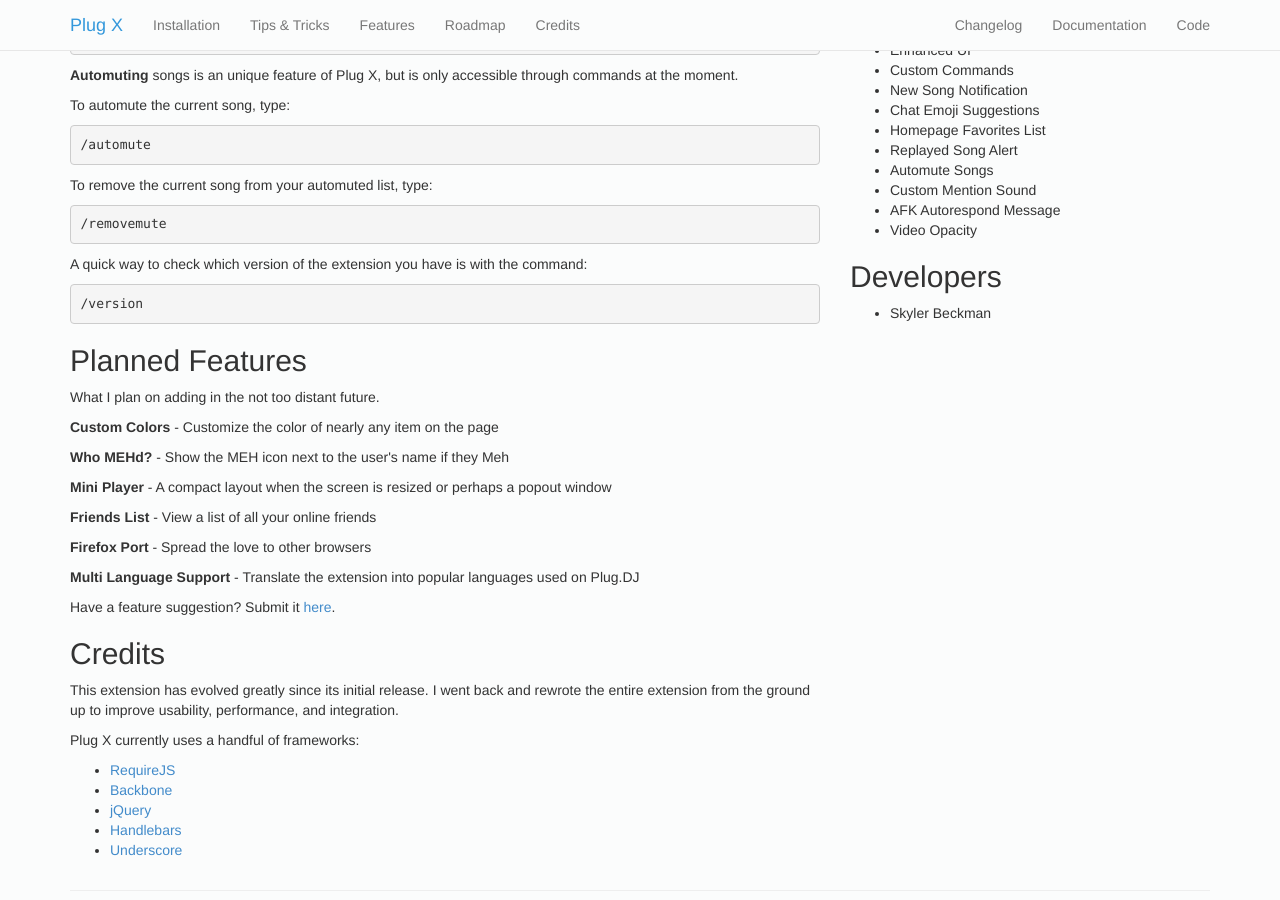
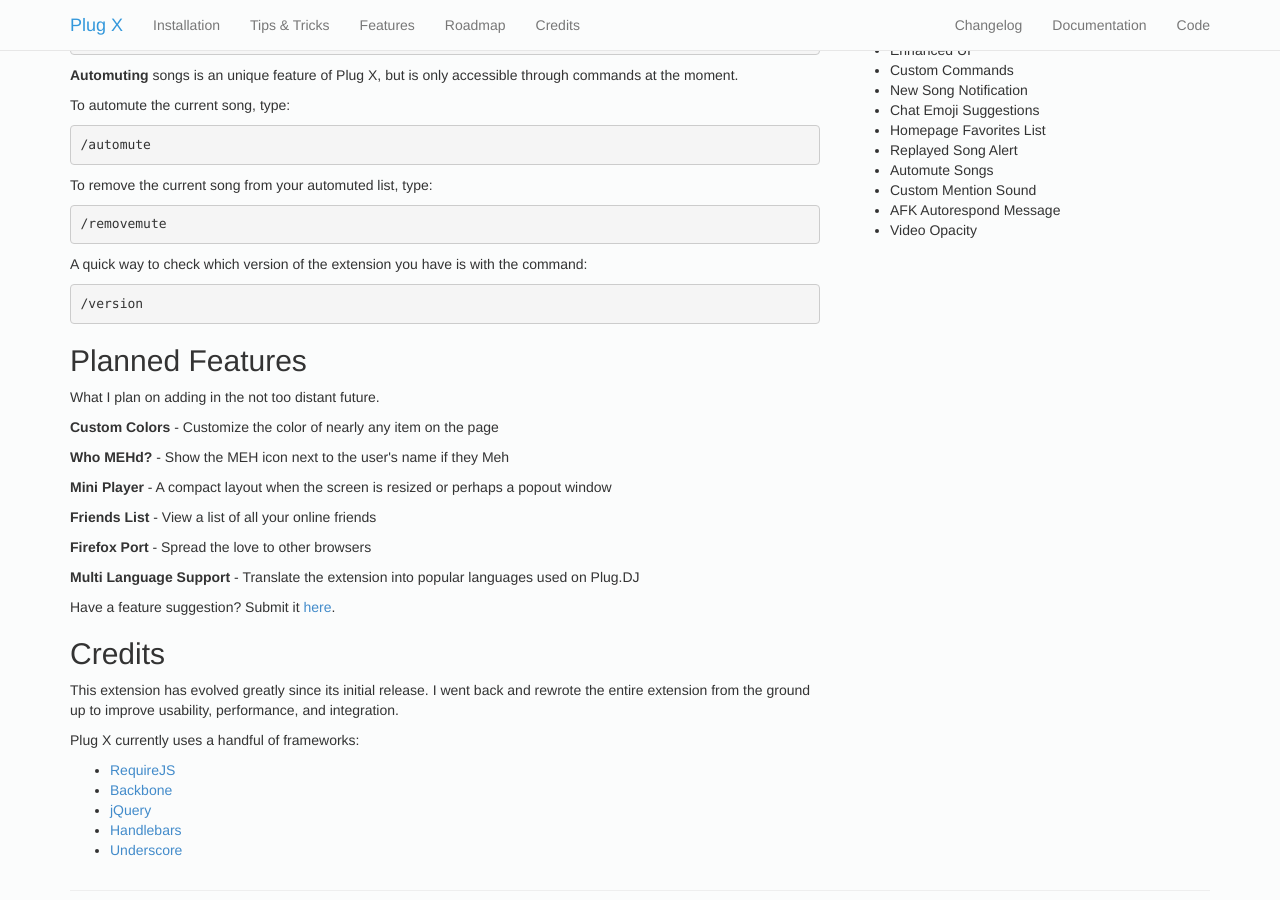
Before and after one commit to skylerb/Plug-X, a Jekyll site: the page built from index.html, in a window 1280 px wide and 900 px high, scrolled down 657 px. Built offline with Jekyll 4.4.1, drawn with Linux system fonts in a browser that asks for light colours; nearby versions of some CDN libraries; Markdown is read by kramdown in place of the engine named in the settings.

Commit message:
Removed developer list for now

```diff
--- a/index.html
+++ b/index.html
@@ -65,9 +65,5 @@
 			<li>AFK Autorespond Message</li>
 			<li>Video Opacity</li>
 		</ul>
-		<h2>Developers</h2>
-		<ul>
-			<li>Skyler Beckman</li>
-		</ul>
 	</div>
 </div>
```
